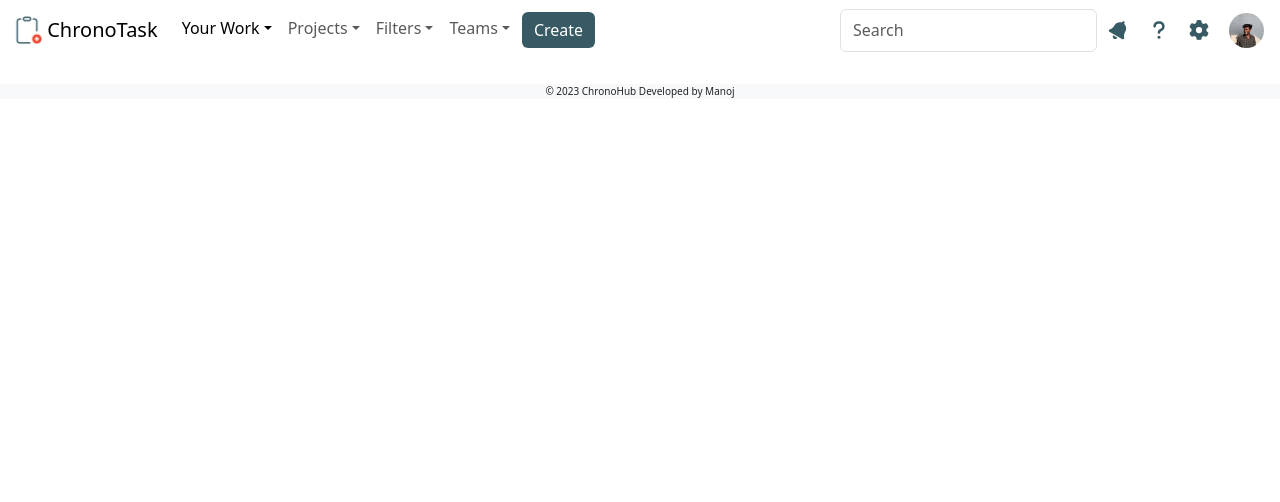
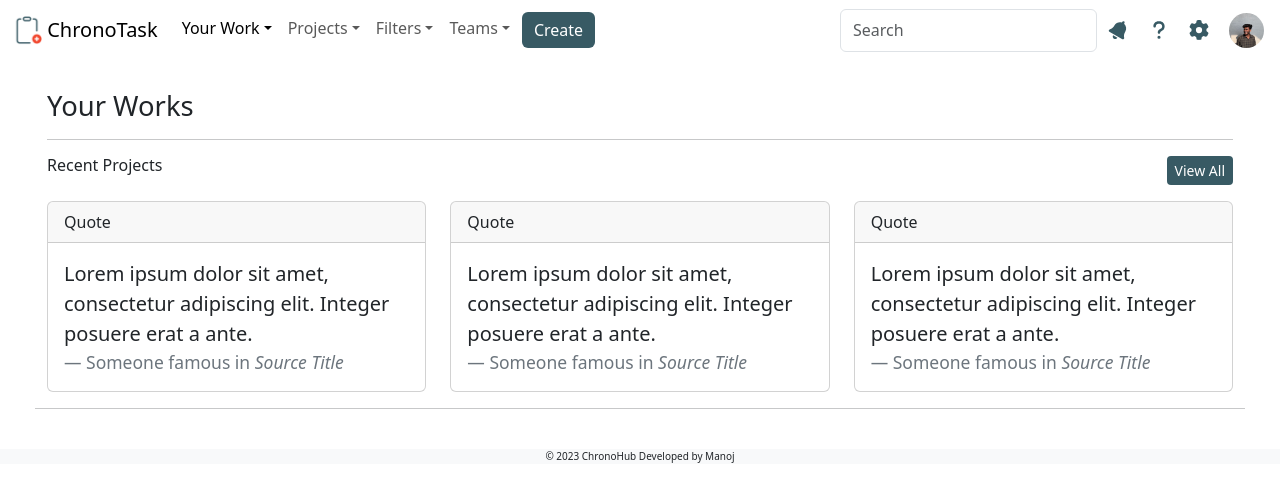
Before and after one commit to manoj93604/ChronoHub, a React (Create React App) app: page /chronotask/your-work in a window 1280 px wide. Shown: the top 502 px of the page. Built offline with nearby package versions, Linux system fonts and the light colour scheme.

Commit message:
added code in CtaskHeader & CtaskDashboard

```diff
--- a/src/Components/CtaskHeader.jsx
+++ b/src/Components/CtaskHeader.jsx
@@ -7,11 +7,68 @@ import NavDropdown from 'react-bootstrap/NavDropdown';
 import Button from 'react-bootstrap/Button';
 import Form from 'react-bootstrap/Form';
 import Image from 'react-bootstrap/Image';
+import OverlayTrigger from "react-bootstrap/OverlayTrigger";
+import Popover from "react-bootstrap/Popover";
+import Row from "react-bootstrap/Row";
+import Col from "react-bootstrap/Col";
+
 import 'bootstrap/dist/css/bootstrap.min.css';
 import ChronoTask from '../Assets/images/ChronoTask.png';
 import ProfilePhoto from '../Assets/images/profile.jpg';
 import { FontAwesomeIcon } from "@fortawesome/react-fontawesome";
-import { faQuestion, faBell, faGear } from "@fortawesome/free-solid-svg-icons";
+import {
+  faQuestion,
+  faBell,
+  faGear,
+  faPenToSquare,
+  faPlus,
+  faUserGroup,
+  faRightFromBracket,
+} from "@fortawesome/free-solid-svg-icons";
+
+
+const popover = (
+  <Popover id="popover-basic">
+    <Popover.Header as="h3" style={{fontSize: '14px'}}>Account</Popover.Header>
+    <Popover.Body>
+      <div
+        className="d-flex align-items-center"
+        style={{ padding: "5px", borderRadius: "5px" }}
+      >
+        <Image
+          src={ProfilePhoto}
+          roundedCircle
+          style={{ width: "50px", height: "50px", cursor: "pointer" }}
+        />
+        <div style={{ marginLeft: "10px" }}>
+          <Row>
+            <Col>Manoj L</Col>
+          </Row>
+          <Row>
+            <Col>manoj@tagcs.in</Col>
+          </Row>
+        </div>
+      </div>
+      <div className="d-grid gap-2 mt-2">
+        <Button size="sm" style={{ backgroundColor: "#f1482f", border: 0 }}>
+          <FontAwesomeIcon icon={faPenToSquare} style={{marginRight: '2px'}}/>
+          Manage Account
+        </Button>
+      </div>
+        <div className='mt-2 mb-2'>
+          <NavDropdown.Item href="#action/3.1" style={{padding: '5px'}}>Profile</NavDropdown.Item>
+          <NavDropdown.Item href="#action/3.2" style={{padding: '5px'}}>Personal Setting</NavDropdown.Item>
+          <NavDropdown.Item href="#action/3.3" style={{padding: '5px'}}>Theam's</NavDropdown.Item>
+        </div>
+        <div className="d-grid gap-2">
+        <Button size="sm" style={{ backgroundColor: "#385a64", border: 0 }}>
+          <FontAwesomeIcon icon={faRightFromBracket} style={{marginRight: '2px'}}/>
+          Sign Out
+        </Button>
+      </div>
+    </Popover.Body>
+  </Popover>
+);
 
 const Header = () => {
 
@@ -61,7 +118,17 @@ const Header = () => {
             </NavDropdown>
 
             <NavDropdown title="Projects" id="collapsible-nav-dropdown">
-            <p style={{marginLeft: '15px', fontSize: '12px', marginBottom: '10px', marginTop: '10px', fontWeight: 'bolder'}}>RECENT</p>
+              <p
+                style={{
+                  marginLeft: "15px",
+                  fontSize: "12px",
+                  marginBottom: "10px",
+                  marginTop: "10px",
+                  fontWeight: "bolder",
+                }}
+              >
+                RECENT
+              </p>
               <NavDropdown.Item href="#action/3.1">
                 Account Management System
               </NavDropdown.Item>
@@ -73,7 +140,9 @@ const Header = () => {
               </NavDropdown.Item>
               <NavDropdown.Divider />
               <NavDropdown.Item href="#action/3.4">View All</NavDropdown.Item>
-              <NavDropdown.Item href="#action/3.4">Create Project</NavDropdown.Item>
+              <NavDropdown.Item href="#action/3.4">
+                Create Project
+              </NavDropdown.Item>
             </NavDropdown>
 
             <NavDropdown title="Filters" id="collapsible-nav-dropdown">
@@ -87,29 +156,59 @@ const Header = () => {
                 View On Progress
               </NavDropdown.Item>
               <NavDropdown.Divider />
-              <NavDropdown.Item href="#action/3.4">View all issue</NavDropdown.Item>
+              <NavDropdown.Item href="#action/3.4">
+                View all issue
+              </NavDropdown.Item>
             </NavDropdown>
 
             <NavDropdown title="Teams" id="collapsible-nav-dropdown">
-            <p style={{marginLeft: '15px', fontSize: '12px', marginBottom: '10px', marginTop: '10px', fontWeight: 'bolder'}}>YOUR COLLABORATORS</p>
+              <p
+                style={{
+                  marginLeft: "15px",
+                  fontSize: "12px",
+                  marginBottom: "10px",
+                  marginTop: "10px",
+                  fontWeight: "bolder",
+                }}
+              >
+                YOUR COLLABORATORS
+              </p>
               <NavDropdown.Item href="#action/3.1">
-                Account Management System
+                <Image
+                  src="https://cdn-icons-png.flaticon.com/128/195/195528.png?ga=GA1.1.252936203.1681415593"
+                  roundedCircle
+                  style={{ width: "35px", height: "35px", cursor: "pointer" }}
+                />
+                &nbsp;Jaikumar
               </NavDropdown.Item>
+
               <NavDropdown.Item href="#action/3.2">
-                Learning Management System
+                <Image
+                  src="https://cdn-icons-png.flaticon.com/128/195/195545.png?ga=GA1.1.252936203.1681415593"
+                  roundedCircle
+                  style={{ width: "35px", height: "35px", cursor: "pointer" }}
+                />
+                &nbsp;Gokul
               </NavDropdown.Item>
               <NavDropdown.Item href="#action/3.3">
-                Freshers Tasks
+                <Image
+                  src="https://cdn-icons-png.flaticon.com/128/195/195562.png?ga=GA1.1.252936203.1681415593"
+                  roundedCircle
+                  style={{ width: "35px", height: "35px", cursor: "pointer" }}
+                />
+                &nbsp;Sriharinivas
               </NavDropdown.Item>
               <NavDropdown.Divider />
-              <NavDropdown.Item href="#action/3.4">View All</NavDropdown.Item>
-              <NavDropdown.Item href="#action/3.4">Create Project</NavDropdown.Item>
+              <NavDropdown.Item href="#action/3.4"><FontAwesomeIcon icon={faPlus} /> &nbsp; &nbsp; Invite People to ChronoTask</NavDropdown.Item>
+              <NavDropdown.Item href="#action/3.4"><FontAwesomeIcon icon={faUserGroup} style={{width: '15px', height:'15px'}} /> &nbsp; &nbsp; Create a Team</NavDropdown.Item>
             </NavDropdown>
 
-            <Button style={{ backgroundColor: "#385a64", border: 0 }} className='m-1'>
+            <Button
+              style={{ backgroundColor: "#385a64", border: 0 }}
+              className="m-1"
+            >
               Create
             </Button>
-
           </Nav>
           <Nav>
             <Form className="d-flex">
@@ -122,15 +221,48 @@ const Header = () => {
             </Form>
 
             <div className="d-flex align-items-center justify-content-center m-1">
-                <FontAwesomeIcon  icon={faBell}  style={{transform: 'rotate(30deg)', color: '#385a64', width: '20px', height: '20px', marginRight: '20px'}}/>
-
-
-                <FontAwesomeIcon  icon={faQuestion} style={{color: '#385a64', width: '20px', height: '20px', marginRight: '20px'}}/>
-
-
-                <FontAwesomeIcon  icon={faGear} style={{color: '#385a64', width: '20px', height: '20px', marginRight: '20px'}}/>
-
-                <Image src={ProfilePhoto} roundedCircle style={{width: '35px', height: '35px', cursor: 'pointer'}}/>
+              <FontAwesomeIcon
+                icon={faBell}
+                style={{
+                  transform: "rotate(30deg)",
+                  color: "#385a64",
+                  width: "20px",
+                  height: "20px",
+                  marginRight: "20px",
+                  cursor: "pointer",
+                }}
+              />
+              <FontAwesomeIcon
+                icon={faQuestion}
+                style={{
+                  color: "#385a64",
+                  width: "20px",
+                  height: "20px",
+                  marginRight: "20px",
+                  cursor: "pointer",
+                }}
+              />
+              <FontAwesomeIcon
+                icon={faGear}
+                style={{
+                  color: "#385a64",
+                  width: "20px",
+                  height: "20px",
+                  marginRight: "20px",
+                  cursor: "pointer",
+                }}
+              />
+              <OverlayTrigger
+                trigger="click"
+                placement="bottom"
+                overlay={popover}
+              >
+                <Image
+                  src={ProfilePhoto}
+                  roundedCircle
+                  style={{ width: "35px", height: "35px", cursor: "pointer" }}
+                />
+              </OverlayTrigger>
             </div>
           </Nav>
         </Navbar.Collapse>
--- a/src/Pages/CtaskDashboard.jsx
+++ b/src/Pages/CtaskDashboard.jsx
@@ -1,12 +1,85 @@
 import React from 'react';
 import Container from 'react-bootstrap/Container';
 import '../Assets/css/Welcome.css'
+import Row from "react-bootstrap/Row"
+import Col from "react-bootstrap/Col"
+import Card from 'react-bootstrap/Card'
+import Button from 'react-bootstrap/Button'
 
 
 const Welcome = () => {
 
   return (
     <Container fluid>
+       <Row style={{paddingLeft: '35px', paddingRight: '35px', marginTop:'30px'}}>
+        <Col lg={12}>
+          <h1 style={{fontSize: '1.71429em'}}>Your Works</h1>
+          <hr></hr>
+        </Col>
+      </Row>
+
+      <Row style={{paddingLeft: '35px', paddingRight: '35px'}}>
+
+      <div className="d-flex justify-content-between mb-3">
+        <h6 style={{ marginRight: '10px' }}>Recent Projects</h6>
+        <Button style={{ backgroundColor: "#385a64", border: 0 }} size='sm' > View All </Button>
+      </div>
+
+        <Col xs={12} md={6} lg={4} className='mb-3'>
+          <Card>
+            <Card.Header>Quote</Card.Header>
+            <Card.Body>
+              <blockquote className="blockquote mb-0">
+                <p>
+                  {' '}
+                  Lorem ipsum dolor sit amet, consectetur adipiscing elit. Integer
+                  posuere erat a ante.{' '}
+                </p>
+                <footer className="blockquote-footer">
+                  Someone famous in <cite title="Source Title">Source Title</cite>
+                </footer>
+              </blockquote>
+            </Card.Body>
+          </Card>
+        </Col>
+
+        <Col xs={12} md={6} lg={4} className='mb-3'>
+          <Card>
+            <Card.Header>Quote</Card.Header>
+            <Card.Body>
+              <blockquote className="blockquote mb-0">
+                <p>
+                  {' '}
+                  Lorem ipsum dolor sit amet, consectetur adipiscing elit. Integer
+                  posuere erat a ante.{' '}
+                </p>
+                <footer className="blockquote-footer">
+                  Someone famous in <cite title="Source Title">Source Title</cite>
+                </footer>
+              </blockquote>
+            </Card.Body>
+          </Card>
+        </Col>
+
+        <Col xs={12} md={6} lg={4} className='mb-3'>
+          <Card>
+            <Card.Header>Quote</Card.Header>
+            <Card.Body>
+              <blockquote className="blockquote mb-0">
+                <p>
+                  {' '}
+                  Lorem ipsum dolor sit amet, consectetur adipiscing elit. Integer
+                  posuere erat a ante.{' '}
+                </p>
+                <footer className="blockquote-footer">
+                  Someone famous in <cite title="Source Title">Source Title</cite>
+                </footer>
+              </blockquote>
+            </Card.Body>
+          </Card>
+        </Col>
+        <hr></hr>
+      </Row>
 
     </Container>
   );
```
Lines whose indentation alone changed are shown as unchanged.
